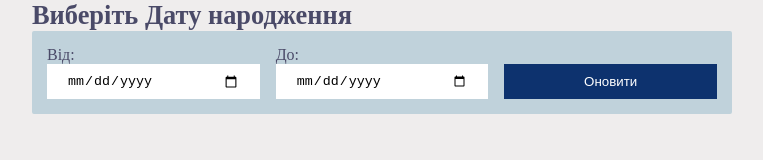
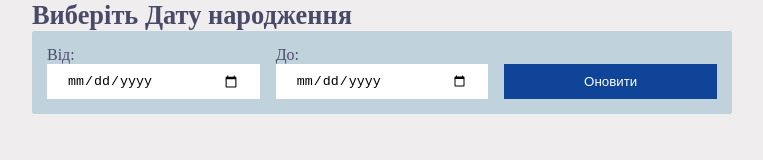
Before and after one commit to Aziull/maklai_company_test, a website built with webpack: page public/index.html in a window 1280 px wide. In both pictures the pointer is over the button "Оновити". Shown: the whole page, without its empty margins (258-1021 px from the left). Built offline with nearby package versions, Linux system fonts and the light colour scheme.

Commit message:
button hover

```diff
--- a/src/index.css
+++ b/src/index.css
@@ -56,6 +56,11 @@ h1 {
     color: white;
 }
 
+.form button:hover {
+    cursor: pointer;
+    background-color: rgb(15, 68, 153);
+}
+
 #results {
     display: grid;
     gap: 10px;
```
